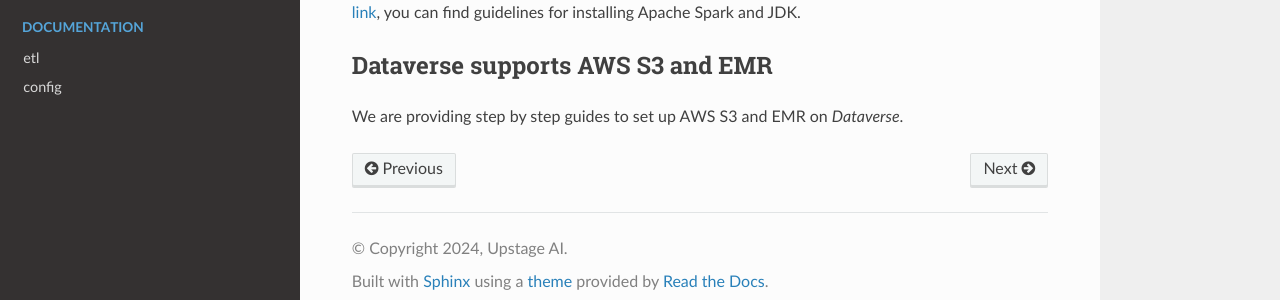
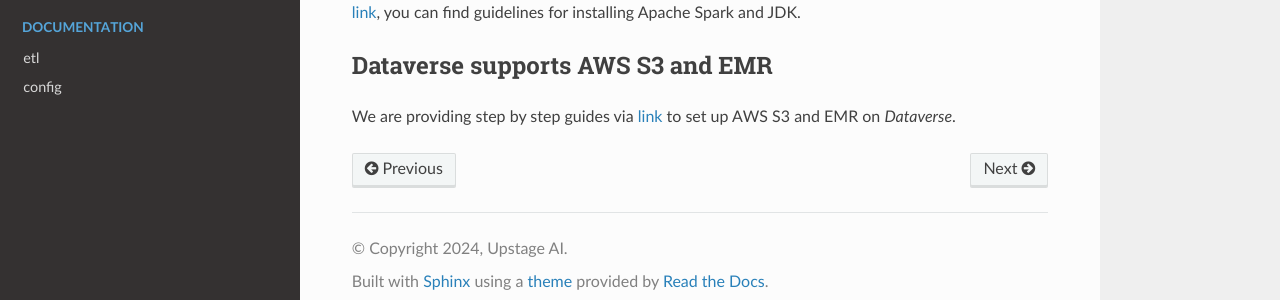
Before and after one commit to UpstageAI/dataverse, a Sphinx documentation site: the page built from docs/source/installation.rst, in a window 1280 px wide. Shown: the part 306-606 px from the top of the page. Built offline with Sphinx 7.4.7 and the Read the Docs theme 2.0.0, drawn with Linux system fonts in a browser that asks for light colours.

Commit message:
DOCS: fix broken link

```diff
--- a/docs/source/installation.rst
+++ b/docs/source/installation.rst
@@ -16,4 +16,4 @@ In this `link <https://data-verse.gitbook.io/docs/lets-start/installation>`__, y
 
 Dataverse supports AWS S3 and EMR
 ------------------------------------
-We are providing step by step guides to set up AWS S3 and EMR on *Dataverse*.
+We are providing step by step guides via `link <https://data-verse.gitbook.io/docs/lets-start/aws-setting-guides>`__ to set up AWS S3 and EMR on *Dataverse*.
```
